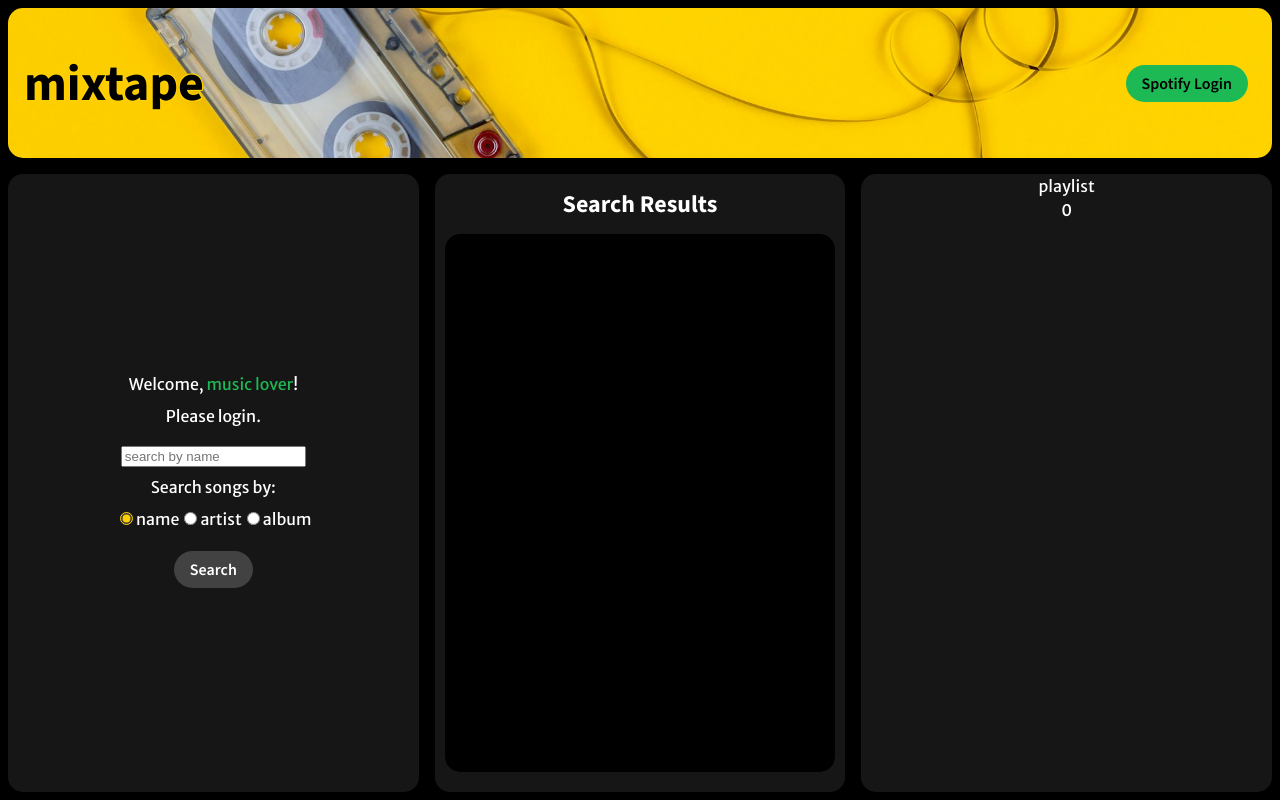
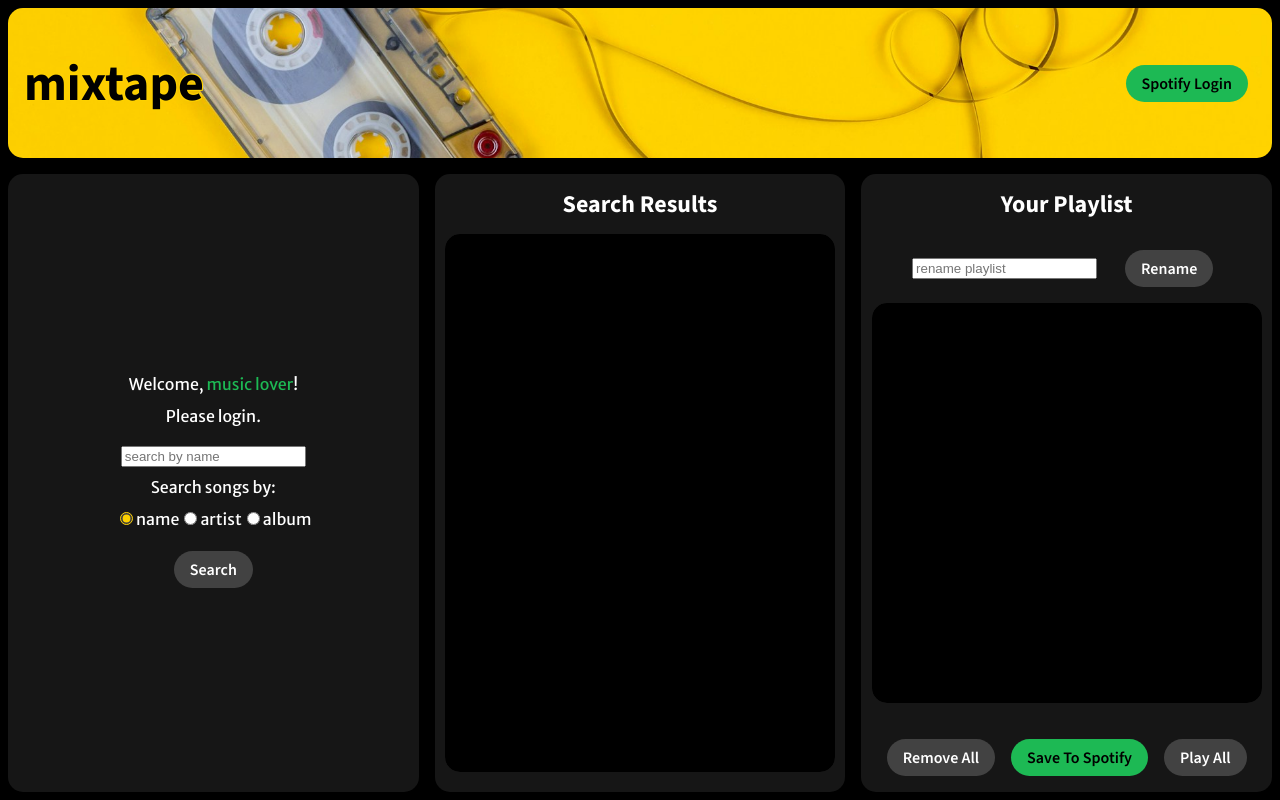
Before and after one commit to paulpossart/mixtape, a React (Vite) app: page / in a window 1280 px wide. Built offline with nearby package versions, Linux system fonts and the light colour scheme.

Commit message:
playlist renaming and removing tracks/all implemented

```diff
--- a/src/App.scss
+++ b/src/App.scss
@@ -5,7 +5,7 @@
     "searchbar"
     "searchResults"
     "playlist";
-  grid-template-rows: repeat(4, auto);
+  grid-template-rows: /*clamp(80px, 15vh, 120px)*/ auto repeat(3, auto);
   min-height: 100vh;
   text-align: center;
 
--- a/src/api/login.js
+++ b/src/api/login.js
@@ -1,5 +1,5 @@
 const clientId = 'e9dcfcba91d74f3aa912153e71f0cd1d';
-const redirectUri = 'https://my-mixtape.netlify.app/'; //'http://localhost:5173/';
+const redirectUri = /*'https://my-mixtape.netlify.app/';*/ 'http://localhost:5173/';
 const stateKey = 'spotify_auth_state';
 
 export async function authorise() {
--- a/src/components/Playlist.jsx
+++ b/src/components/Playlist.jsx
@@ -1,21 +1,79 @@
-import React from "react";
+import React, { useState } from "react";
 import { useSelector, useDispatch } from "react-redux";
+import { removeFromPlaylist, clearPlaylist } from "../redux/playlistSlice";
+import styles from './Playlist.module.scss';
+import buttons from '../styles/buttons.module.scss'
 
 function Playlist({ className }) {
+    const [userInput, setUserInput] = useState('');
+    const [playlistName, setPlaylistName] = useState('Your Playlist');
+
     const playlist = useSelector((state) => state.playlist);
+    const dispatch = useDispatch();
 
+    const handleRemoveTrack = (track) => {
+        dispatch(removeFromPlaylist(track))
+    }
+
+    const handleRemoveAll = () => {
+        dispatch(clearPlaylist());
+    }
+
+    const handleUserInput = (e) => {
+        setUserInput(e.target.value);
+    }
+
+    const handleRename = (e) => {
+        e.preventDefault();
+        if (userInput.length !== 0) {
+            setPlaylistName(userInput);
+            setUserInput('')
+        } else {
+            setPlaylistName('Your Playlist');
+        }
+
+    }
 
     return (
-        <div className={className}>
-            <p>playlist</p>
-            <p>{playlist.length}</p>
-            {
-                playlist.length !== 0 && playlist.map(song => (
-                    <div key={song.id}>
-                        <p>{song.name}</p>
-                    </div>
-                ))
-            }
+        <div className={`${className} ${styles.div}`}>
+            <h2>{playlistName}</h2>
+            <form className={styles.renamePlaylist} onSubmit={handleRename}>
+                <input
+                    id="playlist-title"
+                    type="text"
+                    placeholder="rename playlist"
+                    value={userInput}
+                    onChange={handleUserInput}
+                />
+                <br />
+                <button className={buttons.button2} type="submit">Rename</button>
+            </form>
+            <div className={styles.container}>
+                <div className={styles.results}>
+                    {playlist.length !== 0 && playlist.map(track => (
+                        <div className={styles.tracks} key={track.id}>
+                            <img src={track.image_url} />
+                            <div>
+                                <iframe className={styles.iframe}
+                                    src={`https://open.spotify.com/embed/track/${track.id}`}
+                                    allowtransparency="true"
+                                    allow="encrypted-media"
+                                />
+                            </div>
+                            <div className={styles.addOrRemoveTrack}>
+                                <p>Remove <i>{track.name}</i> from playlist?</p>
+                                <button className={buttons.button2} onClick={() => handleRemoveTrack(track)}>Remove</button>
+                            </div>
+                        </div>
+                    ))}
+                </div>
+
+            </div>
+            <div className={styles.btns}>
+                <button className={buttons.button2} onClick={handleRemoveAll}>Remove All</button>
+                <button className={buttons.button1}>Save To Spotify</button>
+                <button className={buttons.button2}>Play All</button>
+            </div>
         </div>
     );
 }
--- /dev/null
+++ b/src/components/Playlist.module.scss
@@ -0,0 +1,24 @@
+@use '../styles/colors' as c;
+@use '../styles/fonts' as f;
+@forward '../styles/lists.scss';
+
+.renamePlaylist {
+    display: flex;
+    justify-content: center;
+    align-items: center;
+    gap: 10px;
+    padding: 0px 10px;
+    width: 100%;
+    margin-top: 0;
+
+    & input {
+        max-width: clamp(120px, 50%, 200px);
+    }
+}
+
+.btns {
+    display: flex;
+    flex-wrap: wrap;
+    justify-content: center;
+    align-content: center;
+}
--- a/src/components/SearchResults.jsx
+++ b/src/components/SearchResults.jsx
@@ -11,9 +11,8 @@
     const dispatch = useDispatch();
 
     const handleAddSong = (track) => {
-        console.log('Dispatching with:', track);
+        if (!playlist.find(item => item.id === track.id ))
         dispatch(pushToPlaylist(track));
-        console.log('state: ' , playlist)
     }
 
     return (
@@ -25,14 +24,14 @@
                         trackList.map(track => (
                             <div className={styles.tracks} key={track.id}>
                                 <img src={track.image_url} />
-                                <div className={styles.card}>
+                                <div>
                                     <iframe className={styles.iframe}
                                         src={`https://open.spotify.com/embed/track/${track.id}`}
                                         allowtransparency="true"
                                         allow="encrypted-media"
                                     />
                                 </div>
-                                <div className={styles.addSong}>
+                                <div className={styles.addOrRemoveTrack}>
                                     <p>Add <i>{track.name}</i> to playlist?</p>
                                     <button className={buttons.button2} onClick={() => handleAddSong(track)}>Add</button>
                                 </div>
--- a/src/components/SearchResults.module.scss
+++ b/src/components/SearchResults.module.scss
@@ -1,82 +1,10 @@
 @use '../styles/colors' as c;
 @use '../styles/fonts' as f;
+@forward '../styles/lists.scss';
 
-.div {
+.noResults {
     display: flex;
-    flex-direction: column;
-    justify-content: space-between;
+    justify-content: center;
     align-items: center;
-    overflow: hidden;
-    max-height: 90vh;
-
-    h2 {
-        @include f.subtitle;
-    }
-
-    .container {
-        min-height: 10vh;
-        height: 100%;
-        width: 95%;
-        border-radius: 15px;
-        margin: 0 20px 20px 20px;
-        overflow: hidden;
-
-        .results {
-            height: 100%;
-            width: 100%;
-            border-radius: 15px;
-            background-color: black;
-            overflow-y: scroll;
-
-            .noResults {
-                display: flex;
-                justify-content: center;
-                align-items: center;
-                height: 80%;
-            }
-
-            .tracks {
-                position: relative;
-                display: flex;
-                flex-direction: column;
-                justify-content: space-around;
-                align-items: center;
-                border-radius: 15px;
-                padding: 0.5em;
-                margin: 0.5em;
-                background-color: rgba(66, 66, 66, 0.25);
-                overflow: hidden;
-
-                img {
-                    position: absolute;
-                    width: 100%;
-                    filter: blur(4px);
-                    opacity: 0.1;
-                    z-index: 0;
-                }
-
-                .card {
-                    .iframe {
-                        position: relative;
-                        transform: (translateY(20%));
-                        width: 100%;
-                        opacity: 0.8;
-                        z-index: 1;
-                    }
-                }
-
-                .addSong {
-                    display: flex;
-                    justify-content: space-around;
-                    align-items: center;
-                    z-index: 1;
-
-                    i {
-                        font-style: italic;
-
-                    }
-                }
-            }
-        }
-    }
+    height: 80%;
 }
--- a/src/components/Searchbar.jsx
+++ b/src/components/Searchbar.jsx
@@ -60,7 +60,6 @@
 
         }
     }
-
 
     const sessionExpiry = expirationTime
         ? 'Session expires at ' + new Date(parseInt(expirationTime)).toLocaleTimeString([], { hour: "2-digit", minute: "2-digit" })
--- a/src/redux/playlistSlice.js
+++ b/src/redux/playlistSlice.js
@@ -5,7 +5,6 @@
     initialState: [],
     reducers: {
         pushToPlaylist: (state, action) => {
-            console.log('pushing to playlist', action.payload);
             state.push(action.payload);
         },
         removeFromPlaylist: (state, action) => {
--- /dev/null
+++ b/src/styles/lists.scss
@@ -0,0 +1,72 @@
+@use '../styles/colors' as c;
+@use '../styles/fonts' as f;
+
+.div {
+    display: flex;
+    flex-direction: column;
+    justify-content: space-between;
+    align-items: center;
+    overflow: hidden;
+    max-height: 90vh;
+}
+
+h2 {
+    @include f.subtitle;
+}
+
+.container {
+    min-height: 10vh;
+    height: 100%;
+    width: 95%;
+    border-radius: 15px;
+    margin: 0 20px 20px 20px;
+    overflow: hidden;
+}
+
+.results {
+    height: 100%;
+    width: 100%;
+    border-radius: 15px;
+    background-color: black;
+    overflow-y: scroll;
+}
+
+.tracks {
+    position: relative;
+    display: flex;
+    flex-direction: column;
+    justify-content: space-around;
+    align-items: center;
+    border-radius: 15px;
+    padding: 0.5em;
+    margin: 0.5em;
+    background-color: rgba(66, 66, 66, 0.25);
+    overflow: hidden;
+}
+
+img {
+    position: absolute;
+    width: 100%;
+    filter: blur(4px);
+    opacity: 0.1;
+    z-index: 0;
+}
+
+.addOrRemoveTrack {
+    display: flex;
+    justify-content: space-around;
+    align-items: center;
+    z-index: 1;
+}
+
+.iframe {
+    position: relative;
+    transform: (translateY(20%));
+    width: 100%;
+    opacity: 0.8;
+    z-index: 1;
+}
+
+i {
+    font-style: italic;
+}
```
